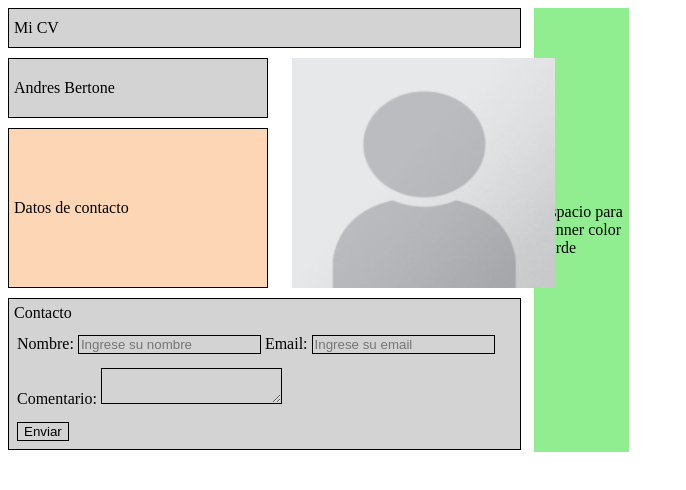
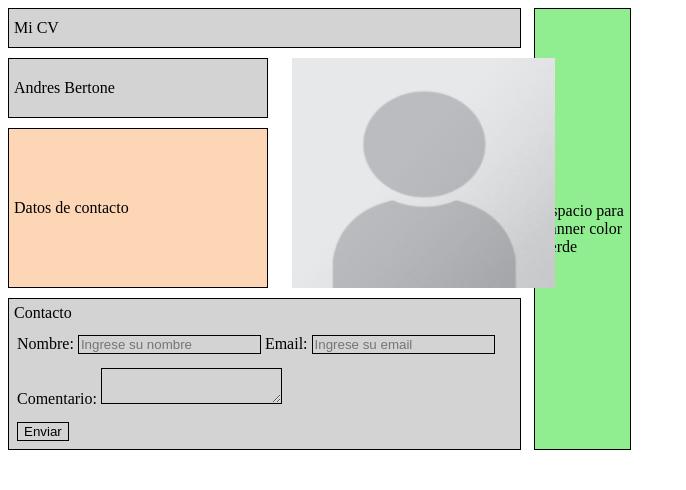
Before and after one commit to andresbertone/curso-FullStack-html, a plain HTML site: page ejercicio2.html in a window 1280 px wide. Shown: the whole page, without its empty margins (0-686 px from the left). Drawn offline with Linux system fonts and the light colour scheme.

Commit message:
Agregado de borde al banner verde

```diff
--- a/ejercicio2.html
+++ b/ejercicio2.html
@@ -59,11 +59,9 @@
 
 </div>
 
-<!-- <div class="div-bannerpadre"> -->
-    <div class="div-banner">
-        Espacio para banner color verde
-    </div>
-<!-- </div> -->
+<div class="div-banner">
+    Espacio para banner color verde
+</div>
 
 </body>
 
--- a/estilos-ejer2.css
+++ b/estilos-ejer2.css
@@ -57,8 +57,9 @@ img {
     float: left;
     width: 7%;
     margin-left: 20px;
-    padding: 195px 0px 195px 7px;
+    padding: 193px 0px 193px 7px;
     background-color: lightgreen;
+    border: 1px solid black
 }
 
 input, textarea{
```
